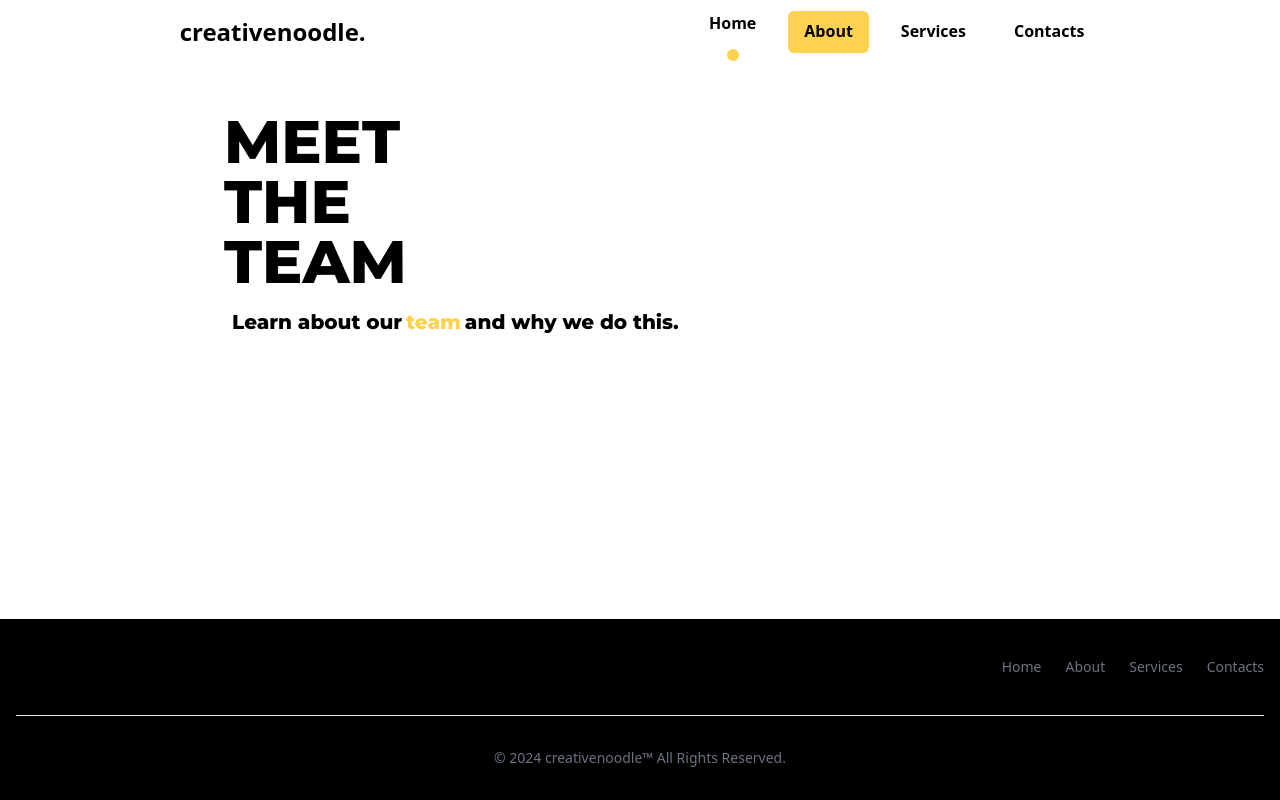
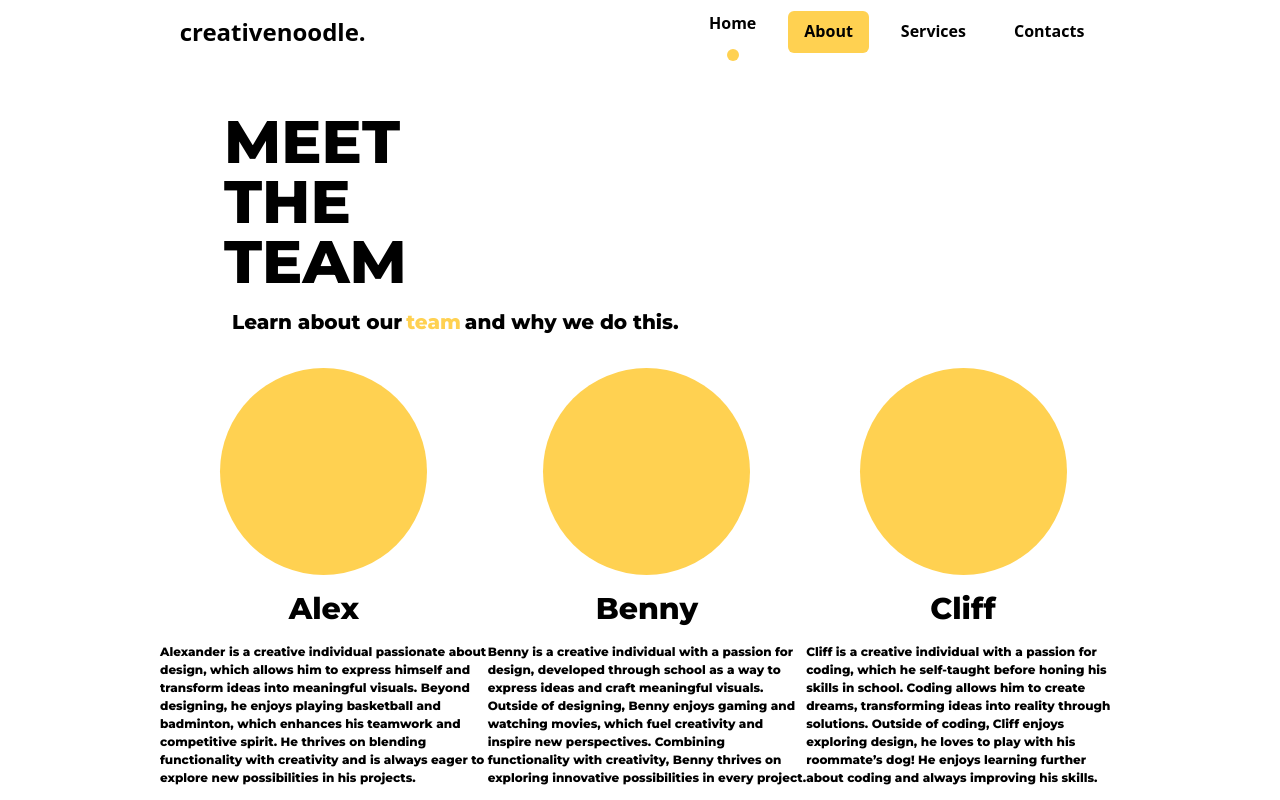
Before and after one commit to CliffVille/creativenoodle, a React (Vite) app: page /About in a window 1280 px wide. Shown: the top 800 px of the page. Built offline with nearby package versions, Linux system fonts and the light colour scheme.

Commit message:
Added more content to the About page

```diff
--- a/src/pages/About.jsx
+++ b/src/pages/About.jsx
@@ -3,12 +3,35 @@
 const About = () => {
   return (
     <div className="flex flex-col font-montserrat font-extrabold mt-12">
+
         <div className="head justify-start mx-auto w-[85%] md:w-[65%]">
           <h1 className="text-4xl lg:text-6xl text-black uppercase w-1/2 md:w-2/4 lg:w-1/3 mb-4">Meet the team</h1>
           <p className="text-lg lg:text-xl flex flex-wrap gap-1 text-black ml-2">Learn about our
             <span className="text-lg lg:text-xl text-yellow">team</span> and why we do this.
           </p>
         </div>
+
+        <div className="flex flex-col w-3/4 mx-auto h-[500px]">
+          <div className="flex flex-row mx-auto mt-8">
+            <div className="flex flex-col items-center">
+              <div className="w-[207px] h-[207px] rounded-full bg-yellow mb-4"></div>
+              <h1 className="text-xl lg:text-3xl text-black mb-4">Alex</h1>
+              <p className="text-[10px] lg:text-[12px] text-black w-full">Alexander is a creative individual passionate about design, which allows him to express himself and transform ideas into meaningful visuals. Beyond designing, he enjoys playing basketball and badminton, which enhances his teamwork and competitive spirit. He thrives on blending functionality with creativity and is always eager to explore new possibilities in his projects.</p>
+            </div>
+
+            <div className="flex flex-col items-center">
+              <div className="w-[207px] h-[207px] rounded-full bg-yellow mb-4"></div>
+              <h1 className="text-xl lg:text-3xl text-black mb-4">Benny</h1>
+              <p className="text-[10px] lg:text-[12px] text-black w-full">Benny is a creative individual with a passion for design, developed through school as a way to express ideas and craft meaningful visuals. Outside of designing, Benny enjoys gaming and watching movies, which fuel creativity and inspire new perspectives. Combining functionality with creativity, Benny thrives on exploring innovative possibilities in every project.</p>
+            </div>
+
+            <div className="flex flex-col items-center">
+              <div className="w-[207px] h-[207px] rounded-full bg-yellow mb-4"></div>
+              <h1 className="text-xl lg:text-3xl text-black mb-4">Cliff</h1>
+              <p className="text-[10px] lg:text-[12px] text-black w-full">Cliff is a creative individual with a passion for coding, which he self-taught before honing his skills in school. Coding allows him to create dreams, transforming ideas into reality through  solutions. Outside of coding, Cliff enjoys exploring design, he loves to play with his roommate’s dog! He enjoys learning further about coding and always improving his skills.</p>
+            </div>
+          </div>
+        </div>
     </div>
   )
 }
```
